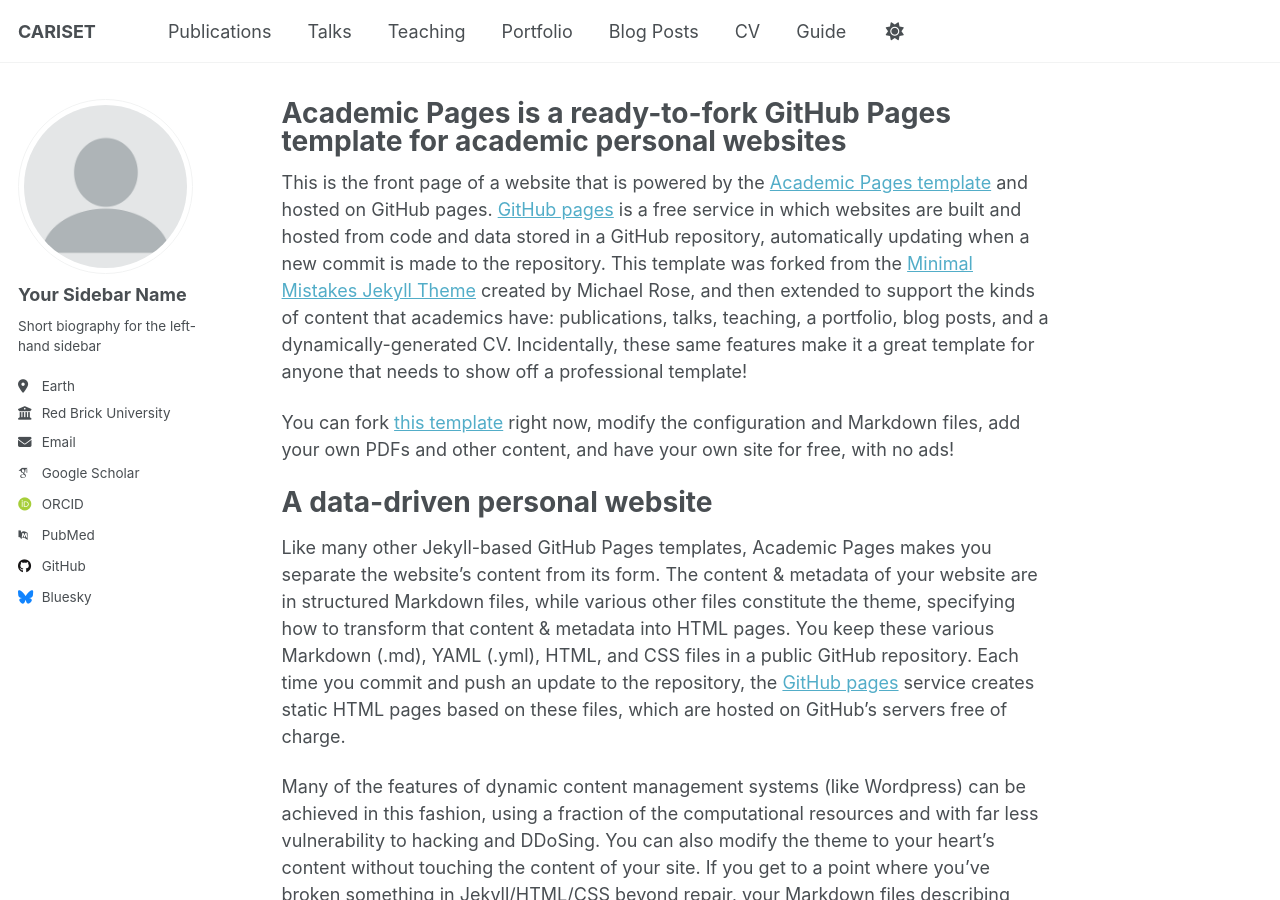
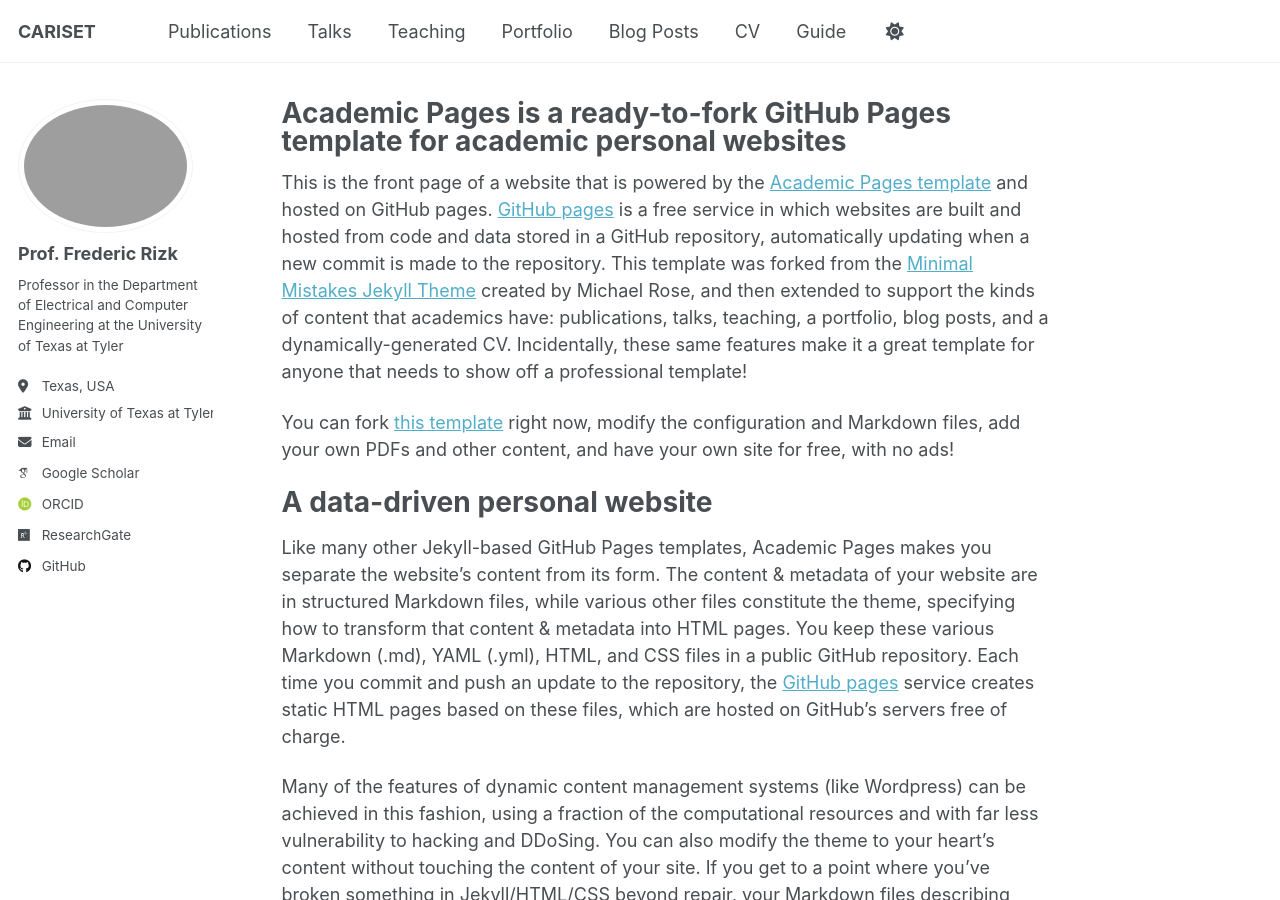
Before and after one commit to FredericRizk/CARISET.github.io, a Jekyll site: the page built from _pages/about.md, in a window 1280 px wide and 900 px high. Built offline with Jekyll 4.4.1, drawn with Linux system fonts in a browser that asks for light colours; some web fonts are replaced; a script that is not in the unit is left out.

Commit message:
Update _config.yml

```diff
--- a/_config.yml
+++ b/_config.yml
@@ -23,38 +23,38 @@
 #               Additional customization can be done by editing /_includes/author-profile.html
 author:
   # Biographic information
-  avatar           : "profile.png"
-  name             : "Your Sidebar Name"
+  avatar           : "profilepic.png"
+  name             : "Prof. Frederic Rizk"
   pronouns         : # example: "she/her"
-  bio              : "Short biography for the left-hand sidebar"
-  location         : "Earth"
-  employer         : "Red Brick University"
+  bio              : "Professor in the Department of Electrical and Computer Engineering at the University of Texas at Tyler"
+  location         : "Texas, USA"
+  employer         : "University of Texas at Tyler"
   uri              : # URL
-  email            : "none@example.org"
+  email            : "frizk@uttyler.edu"
 
   # Academic websites
   academia         : # URL
   arxiv            : # URL - Update with the correct link to your profile
-  googlescholar    : "https://scholar.google.com/citations?user=PS_CX0AAAAAJ"
+  googlescholar    : "https://scholar.google.com/citations?user=-Sl7kMUAAAAJ"
   inspire-hep      : # URL
   impactstory      : # URL
-  orcid            : "http://orcid.org/yourorcidurl"
+  orcid            : "http://orcid.org/0000-0001-7443-7254"
   semantic         : # URL
-  pubmed           : "https://www.ncbi.nlm.nih.gov/pubmed/?term=john+snow"
-  researchgate     : # URL
+  pubmed           : #"https://www.ncbi.nlm.nih.gov/pubmed/?term=john+snow"
+  researchgate     : "https://www.researchgate.net/profile/Frederic-Rizk"
   scopus           : # URL
 
   # Repositories and software development
   bitbucket        : # Username - Update with your username on the site
   codepen          : # Username
   dribbble         : # Username
-  github           : "academicpages"
+  github           : "FredericRizk"
   kaggle           : # Username
   stackoverflow    : # User number or user number and name (i.e., use "1" or "1/jeff-atwood")
 
   # Social media
   artstation       : # Username
-  bluesky          : "bsky.app" # Replace this with you Bluesky username
+  bluesky          : #"bsky.app" # Replace this with you Bluesky username
   facebook         : # Username
   flickr           : # Username
   foursquare       : # Username
```
